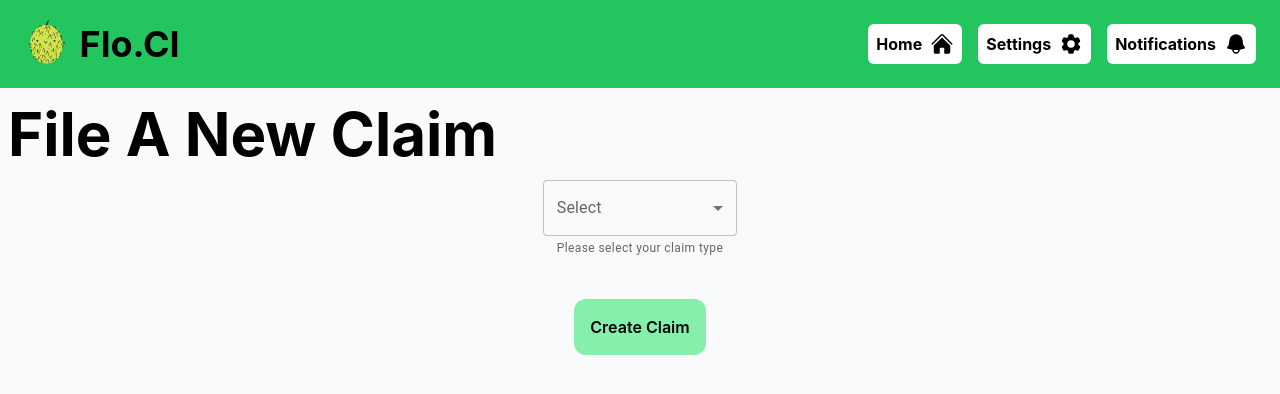
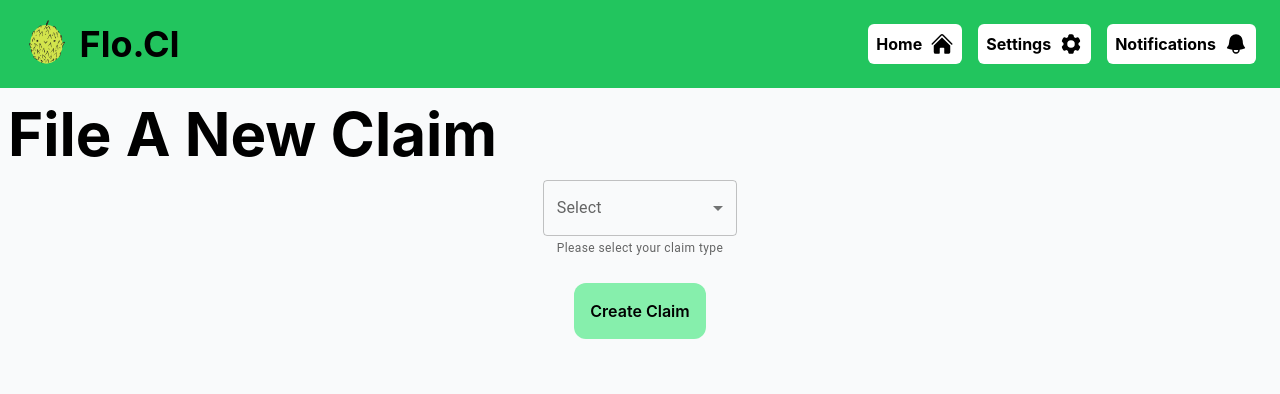
Before and after one commit to Flo-CI/front-end, a React (Create React App) app: page /front-end/new-claim in a window 1280 px wide. Shown: the top 394 px of the page. Built offline with nearby package versions, Linux system fonts and the light colour scheme.

Commit message:
removed the extra text I forgot about

```diff
--- a/src/screens/NewClaimScreen.js
+++ b/src/screens/NewClaimScreen.js
@@ -63,8 +63,6 @@ export default function NewClaimScreen() {
       </div>
       <div className="flex justify-center items-start pt-4">
       </div>
-      <div className="flex justify-center items-start pt-4">
-      </div>
       <ClaimFilesButton></ClaimFilesButton>
     </div>
   );
```
